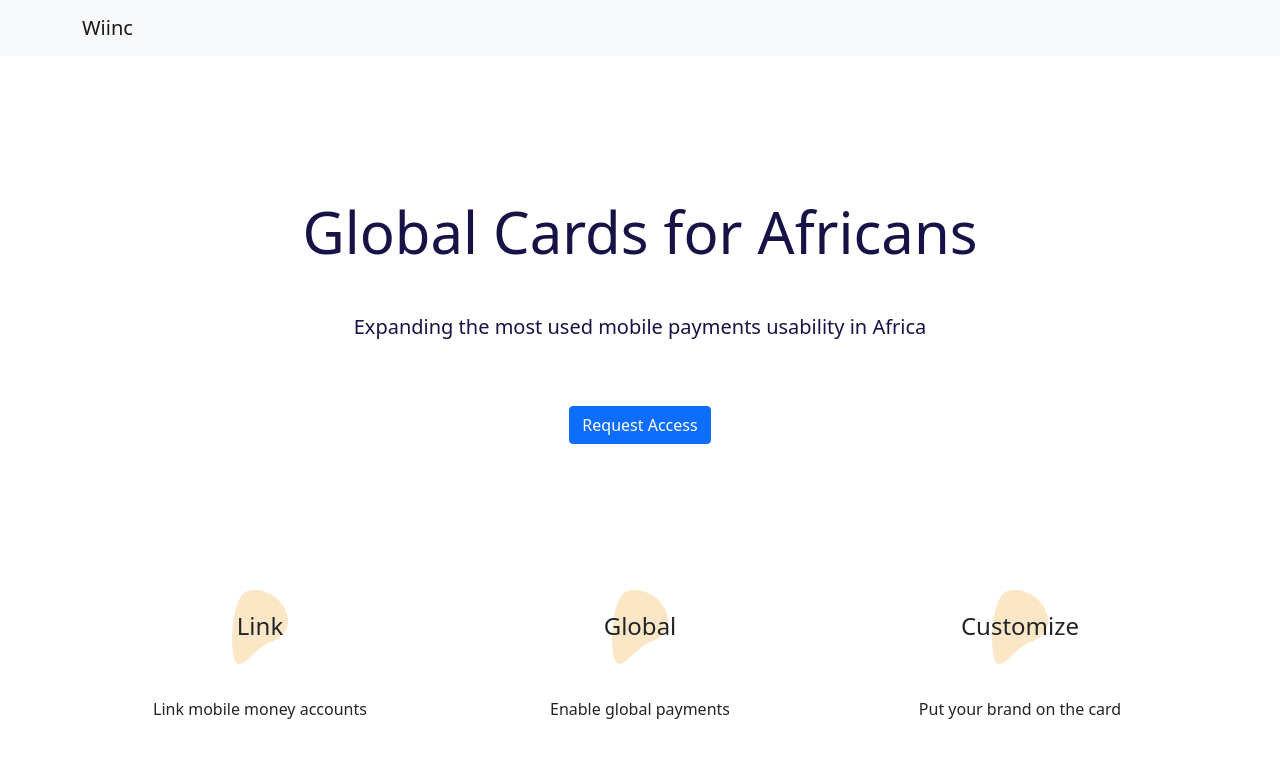
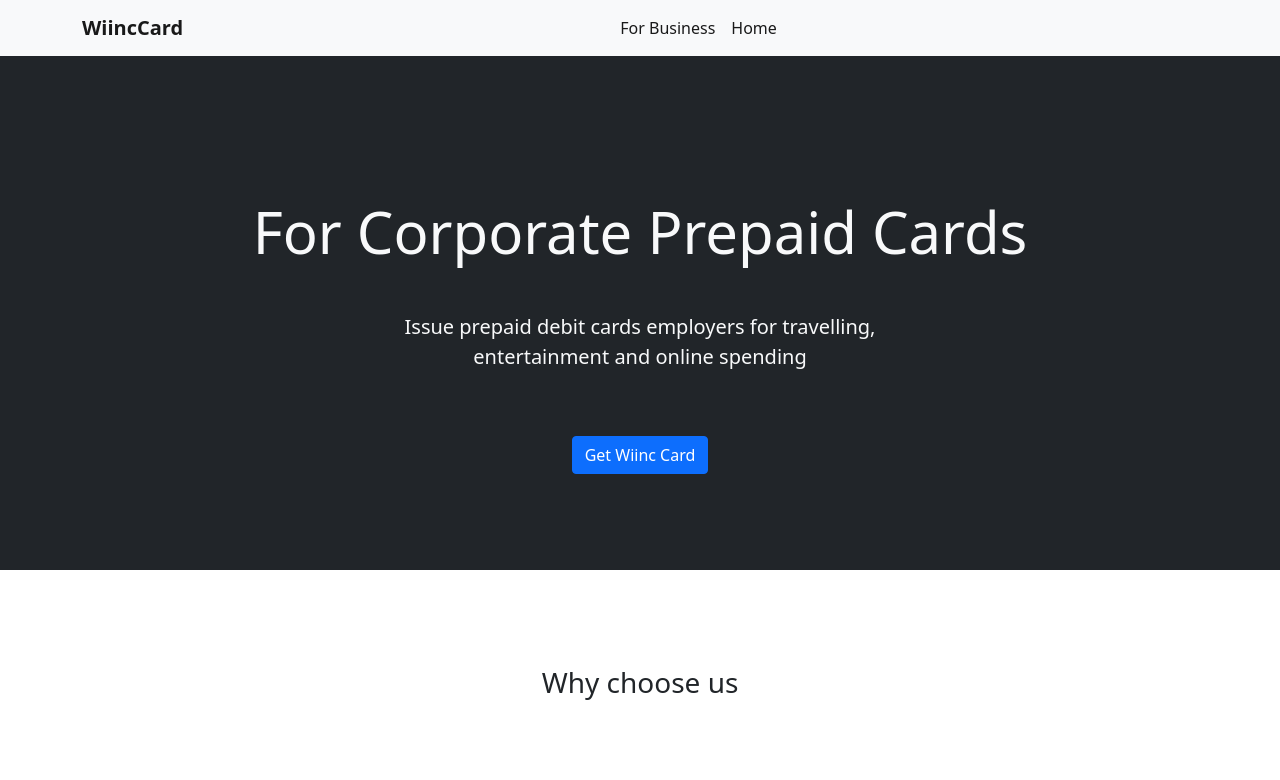
Before and after one commit to MMolieleng/WiincCards, a Next.js app: page / in a window 1280 px wide. Shown: the top 780 px of the page. Built offline with nearby package versions, Linux system fonts and the light colour scheme.

Commit message:
pivot to offer corporate cards

```diff
--- a/components/Navbar.tsx
+++ b/components/Navbar.tsx
@@ -1,17 +1,20 @@
 import Head from "next/head";
 import Link from "next/link";
-
+import styles from "../styles/Navbar.module.css";
+// const style = StyleSheetList
 export default function Navbar() {
   return (
     <div>
       <nav className="navbar navbar-expand-lg navbar-light bg-light">
         <div className="container">
           <Link href="/">
-            <a className="navbar-brand">Wiinc</a>
+            <a className="navbar-brand">
+              <strong>WiincCard</strong>
+            </a>
           </Link>
 
-          {/* <div className="collapse navbar-collapse" id="navbarSupportedContent">
-            <ul className="navbar-nav mx-auto mb-2 mb-lg-0">
+          <div className="collapse navbar-collapse" id="navbarSupportedContent">
+            <ul className="navbar-nav mx-auto mr-auto mb-2 mb-lg-0">
               <li className="nav-item">
                 <Link href="/business">
                   <a className="nav-link active">For Business</a>
@@ -23,7 +26,7 @@
                 </Link>
               </li>
             </ul>
-          </div> */}
+          </div>
         </div>
       </nav>
     </div>
--- a/pages/index.tsx
+++ b/pages/index.tsx
@@ -2,17 +2,19 @@
 import Image from "next/image";
 import Link from "next/dist/client/link";
 import Footer from "../components/Footer";
+import bankCard from "../public/wiincCard.svg";
 
 const Home: NextPage = () => {
   return (
     <div>
-      <section className="hero">
-        <div className="container ">
+      <section className="hero bg-dark text-light">
+        <div className="container px-4">
           <div className="row">
             <div className="col-md-12 py-5 text-center hero">
-              <h3>Global Cards for Africans</h3>
-              <p className="mt-5 lead">
-                Expanding the most used mobile payments usability in Africa
+              <h3 className="text-light">For Corporate Prepaid Cards</h3>
+              <p className="mt-5 lead text-light">
+                Issue prepaid debit cards employers for travelling, <br />
+                entertainment and online spending
               </p>
             </div>
           </div>
@@ -20,26 +22,45 @@
           <div className="row">
             <div className="col-12 text-center">
               <Link href="business">
-                <a className="btn btn-primary">Request Access</a>
+                <a className="btn btn-primary">Get Wiinc Card</a>
               </Link>
             </div>
           </div>
         </div>
       </section>
 
-      <section className="container py-4">
+      <section className="container py-5">
+        <div className="row text-center my-5">
+          <h3>Why choose us</h3>
+        </div>
         <div className="row py-4 text-center">
           <div className="col-md-4 mb-3">
-            <h4 className="py-4 feature-item">Link</h4>
-            <p className="py-4">Link mobile money accounts</p>
+            <h4 className="py-4 feature-item">Travelling</h4>
+            <p className="p-4">
+              Book flights and make payments anywhere in the world
+            </p>
           </div>
           <div className="col-md-4 mb-3">
-            <h4 className="py-4 feature-item">Global</h4>
-            <p className="py-4">Enable global payments</p>
+            <h4 className="py-4 feature-item">Online</h4>
+            <p className="p-4">
+              Our cards are able to make online transactions
+            </p>
           </div>
           <div className="col-md-4 mb-3">
-            <h4 className="py-4 feature-item">Customize</h4>
-            <p className="py-4">Put your brand on the card</p>
+            <h4 className="p-4 feature-item">Customize</h4>
+            <p className="py-4">
+              You can request for branded cards for your brand
+            </p>
+          </div>
+        </div>
+      </section>
+
+      <section className="container-fluid bg-dark text-light text-center">
+        <div className="container py-4">
+          <div className="row">
+            <div className="col-12 py-4">
+              <h3>We have made it easy to track your employees spending</h3>
+            </div>
           </div>
         </div>
       </section>
--- /dev/null
+++ b/styles/Navbar.module.css
@@ -0,0 +1,8 @@
+.navbar-light {
+  background-color: #320b4b;
+}
+
+.bg-light {
+  background-color: #320b4b;
+  background: #320b4b;
+}
```
Also changed, not shown: public/wiincCard.svg (added).
